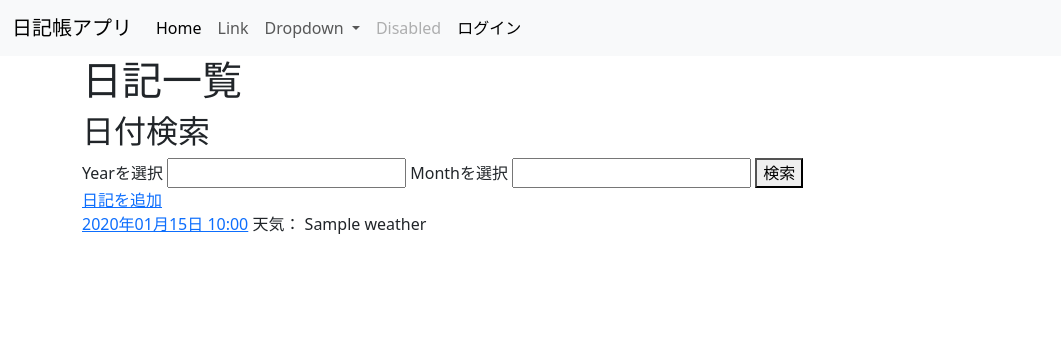
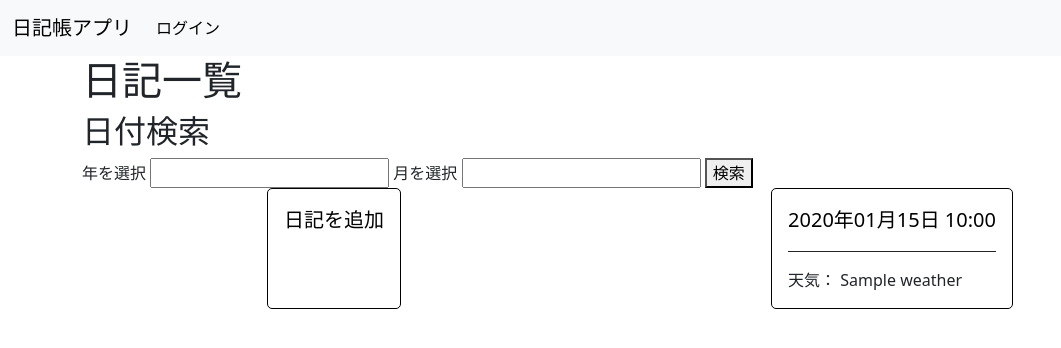
Before and after one commit to st-nanako/django-assignment, a Django app: template templates/diary/index.html in a window 1280 px wide. Shown: the top 348 px of the page, without its empty margins (0-1061 px from the left). Run offline with Django 4.2, Linux system fonts and the light colour scheme; the template is opened without the code that fills it: most values are stand-ins (such as "Sample title", 1, 10 or a date in 2020); form fields are guessed from the names that the template uses; some libraries are stand-ins or nearby versions.

Commit message:
style.css add

```diff
--- /dev/null
+++ b/static/css/style.css
@@ -0,0 +1,30 @@
+@charset "utf-8";
+
+/* 日記を横並び */
+.diary-list{
+    display: flex;
+    justify-content: space-around;
+    flex-wrap: wrap;
+}
+/* トップ画面の日記表示の枠組み */
+.diary-item{
+    border: 1px solid black;
+    padding: 1em;
+    border-radius: 5px;
+}
+/* 日記の中のaタグ調整 */
+.diary-item a{
+    display: block;
+    font-size: 20px;
+    text-decoration: none;
+    color: black;
+}
+.diary-item a:hover{
+    color: 	#4682B4;
+}
+/* hrの色調整 */
+hr {
+/* !important（このcssを最優先で適用する） */
+  opacity: 1 !important; /* 透過なしにする */
+  background-color: black; /* 好きな色を指定 */
+}
--- a/templates/base.html
+++ b/templates/base.html
@@ -18,26 +18,6 @@
       </button>
       <div class="collapse navbar-collapse" id="navbarSupportedContent">
         <ul class="navbar-nav me-auto mb-2 mb-lg-0">
-          <li class="nav-item">
-            <a class="nav-link active" aria-current="page" href="#">Home</a>
-          </li>
-          <li class="nav-item">
-            <a class="nav-link" href="#">Link</a>
-          </li>
-          <li class="nav-item dropdown">
-            <a class="nav-link dropdown-toggle" href="#" role="button" data-bs-toggle="dropdown" aria-expanded="false">
-              Dropdown
-            </a>
-            <ul class="dropdown-menu">
-              <li><a class="dropdown-item" href="#">Action</a></li>
-              <li><a class="dropdown-item" href="#">Another action</a></li>
-              <li><hr class="dropdown-divider"></li>
-              <li><a class="dropdown-item" href="#">Something else here</a></li>
-            </ul>
-          </li>
-          <li class="nav-item">
-            <a class="nav-link disabled">Disabled</a>
-          </li>
           <li class="nav-item">
             {% if user.is_authenticated %}
              <span class="nav-link active">{{ user }}でログイン中</span>
--- a/templates/diary/delete.html
+++ b/templates/diary/delete.html
@@ -11,6 +11,11 @@
   <form action= " {% url 'delete' form.id %} " method="post">
     {% csrf_token %}
     <table>
+        <tr>
+          <th>作成日時：</th>
+          <td>{{ form.created_at|date:"Y年m月d日 H:i" }}</td>
+      </tr>
+        </tr>
         <tr>
             <th>天気：</th>
             <td>{{form.weather}}</td>
--- a/templates/diary/index.html
+++ b/templates/diary/index.html
@@ -8,21 +8,26 @@
 <h1>日記一覧</h1>
 <form method="get" action="{% url 'search' %}">
   <h2>日付検索</h2>
-  {{ form.year.label_tag }}を選択 {{ form.year }}
-  {{ form.month.label_tag }}を選択 {{ form.month }}
+  年を選択 {{ form.year }}
+  月を選択 {{ form.month }}
   <button type="submit">検索</button>
 </form>
+<div class="diary-list">
+  <div class="diary-item add">
     <a href="{% url 'add'%}">日記を追加</a>
-
+  </div>
   {% for diary in diary_list %}
-  <p>
+    <div class="diary-item">
       {% comment %} 日付 {% endcomment %}
       <a href="{% url 'detail' diary.pk %}">{{ diary.created_at|date:"Y年m月d日 H:i" }}</a>
-    {% comment %} 気分の画像表示 {% endcomment %}
-    {% comment %} 天気 {% endcomment %}
+      <hr>
       天気：
       {{ diary.weather }}
+      {% comment %} 気分の画像表示 {% endcomment %}
+      {% comment %} 体調の画像表示 {% endcomment %}
+      {% comment %} 天気 {% endcomment %}
 
-  </p>
+    </div>
   {% endfor %}
+</div>
 {% endblock %}
```
Also changed, not shown: static/css/styel.css (deleted). Lines whose indentation alone changed are shown as unchanged.
